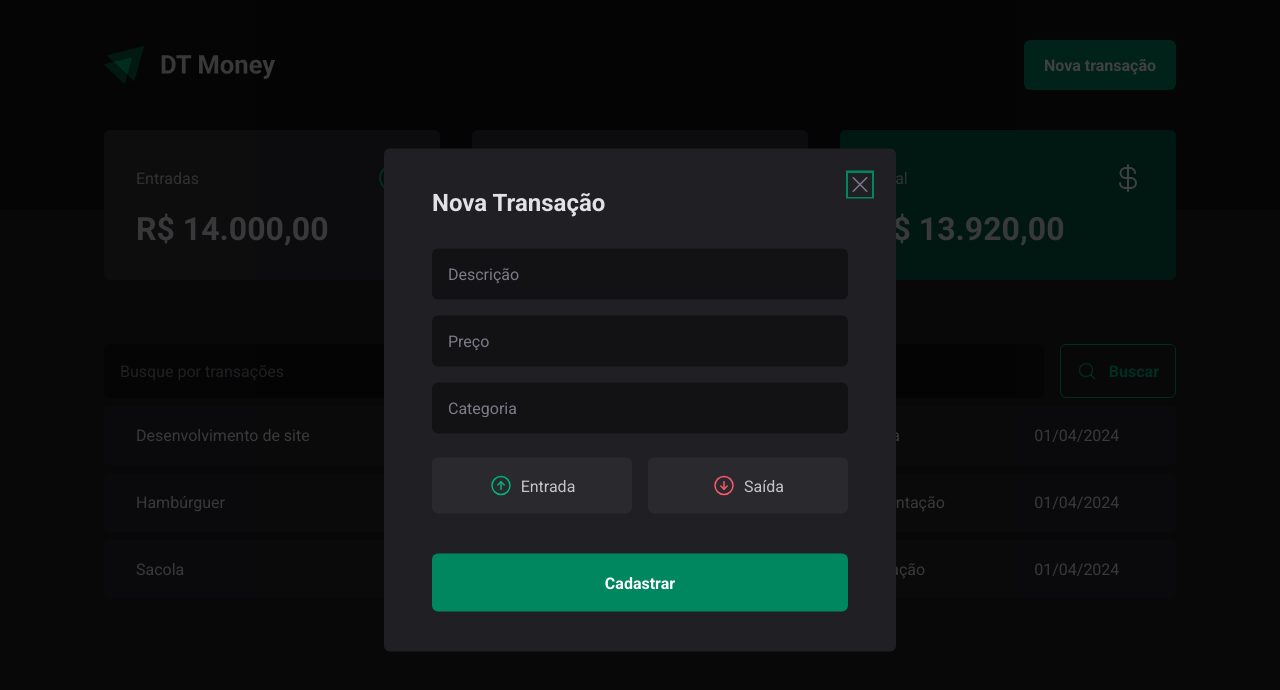
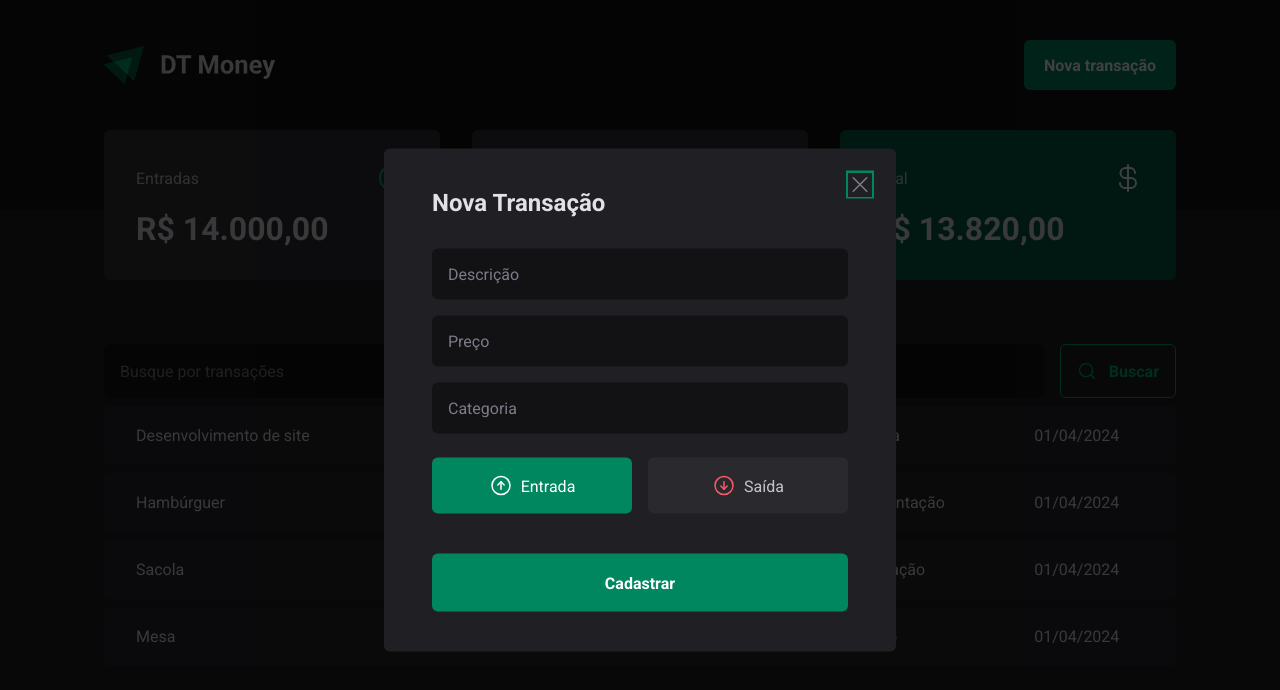
Before and after one commit to xChristianCRX/DT-Money, a React (Vite) app: page / in a window 1280 px wide. Both pictures are taken after a click on the button "Nova transação". Shown: the top 690 px of the page. Built offline with nearby package versions, Linux system fonts and the light colour scheme; data requests are answered from the project's data file.

Commit message:
FEAT: Search Transactions Query

```diff
--- a/server.json
+++ b/server.json
@@ -23,6 +23,14 @@
             "category":"Educação",
             "price":30,
             "createdAt":"2024-04-01T21:10:43.536Z"
+        },
+        {
+            "id":4,
+            "description":"Mesa",
+            "type":"outcome",
+            "category":"Gasto",
+            "price":100,
+            "createdAt":"2024-04-01T21:10:43.536Z"
         }
     ]
 }
--- a/src/components/NewTransactionModal/index.tsx
+++ b/src/components/NewTransactionModal/index.tsx
@@ -1,7 +1,7 @@
 import * as Dialog from "@radix-ui/react-dialog"
 import { CloseButton, Content, Overlay, TransactionType, TransactionTypeButton } from "./styles"
 import { ArrowCircleDown, ArrowCircleUp, X } from "phosphor-react"
-import { useForm } from "react-hook-form";
+import { Controller, useForm } from "react-hook-form";
 import * as z from "zod"
 import { zodResolver } from "@hookform/resolvers/zod";
 
@@ -9,19 +9,28 @@ const newTransactionFormSchema = z.object({
     description: z.string(),
     price: z.number(),
     category: z.string(),
-/*     type: z.enum(["income", "outcome"])
- */})
+    type: z.enum(["income", "outcome"])
+})
 
 type NewTransactionFormInputs = z.infer<typeof newTransactionFormSchema>
 
 async function handleCreateNewTransaction(data: NewTransactionFormInputs){
     await new Promise(resolve => setTimeout(resolve, 2000))
 
+    console.log(data)
 }
 
 export function NewTransactionModal() {
-    const { register, handleSubmit, formState: {isSubmitting} } = useForm<NewTransactionFormInputs>({
-        resolver: zodResolver(newTransactionFormSchema)
+    const {
+        control,
+        register,
+        handleSubmit,
+        formState: {isSubmitting}
+    } = useForm<NewTransactionFormInputs>({
+        resolver: zodResolver(newTransactionFormSchema),
+        defaultValues: {
+            type: "income"
+        }
     })
 
     return (
@@ -57,7 +66,12 @@ export function NewTransactionModal() {
                         {...register("category")}
                     />
 
-                    <TransactionType>
+                    <Controller
+                        control={control}
+                        name="type"
+                        render={({ field }) => {
+                            return(
+                                <TransactionType onValueChange={field.onChange} value={field.value}>
                                     <TransactionTypeButton variant="income" value="income">
                                         <ArrowCircleUp size={24} />
                                         Entrada
@@ -67,6 +81,9 @@ export function NewTransactionModal() {
                                             Saída
                                     </TransactionTypeButton>
                                 </TransactionType>
+                            )
+                        }}
+                    />
 
                     <button type="submit" disabled={isSubmitting}>
                         Cadastrar
--- a/src/contexts/TransactionsContext.tsx
+++ b/src/contexts/TransactionsContext.tsx
@@ -10,7 +10,8 @@ interface Transaction {
 }
 
 interface TransactionContextType {
-    transactions: Transaction[]
+    transactions: Transaction[],
+    fetchTransactions: (query?: string) => Promise<void>
 }
 
 interface TransactionsProviderProps {
@@ -22,19 +23,31 @@ export const TransactionsContext = createContext({} as TransactionContextType)
 export function TransactionsProvider({ children }: TransactionsProviderProps) {
     const [transactions, setTransactions] = useState<Transaction[]>([])
 
-    async function loadTransactions() {
-        const response = await fetch("http://localhost:3000/transactions")
+    async function fetchTransactions(query?: string) {
+        const url = new URL("http://localhost:3000/transactions")
+
+        if(query){
+            url.searchParams.append('q', query)
+            console.log(url)
+        }
+
+        const response = await fetch(url)
         const data = await response.json()
 
         setTransactions(data)
     }
 
     useEffect(() => {
-        loadTransactions();
+        fetchTransactions();
     }, [])
 
     return (
-        <TransactionsContext.Provider value={{ transactions }}>
+        <TransactionsContext.Provider value={
+            {
+             transactions,
+             fetchTransactions
+            }
+        }>
             {children}
         </TransactionsContext.Provider>
     )
--- a/src/pages/Transactions/components/SearchForm/index.tsx
+++ b/src/pages/Transactions/components/SearchForm/index.tsx
@@ -3,6 +3,8 @@ import { SearchFormContainer } from "./styles";
 import { useForm } from "react-hook-form";
 import * as z from "zod"
 import { zodResolver } from "@hookform/resolvers/zod";
+import { useContext } from "react";
+import { TransactionsContext } from "../../../../contexts/TransactionsContext";
 
 const searchFormSchema = z.object({
     query: z.string()
@@ -11,12 +13,14 @@ const searchFormSchema = z.object({
 type SearchFormInputs = z.infer<typeof searchFormSchema>
 
 export function SearchForm() {
+    const { fetchTransactions } = useContext(TransactionsContext)
+
     const { register, handleSubmit, formState: { isSubmitting } } = useForm<SearchFormInputs>({
         resolver: zodResolver(searchFormSchema)
     })
 
     async function handleSearchTransactions(data: SearchFormInputs){
-        await new Promise(resolve => setTimeout(resolve, 2000))
+        await fetchTransactions(data.query)
     }
 
     return (
```
Lines whose indentation alone changed are shown as unchanged.
